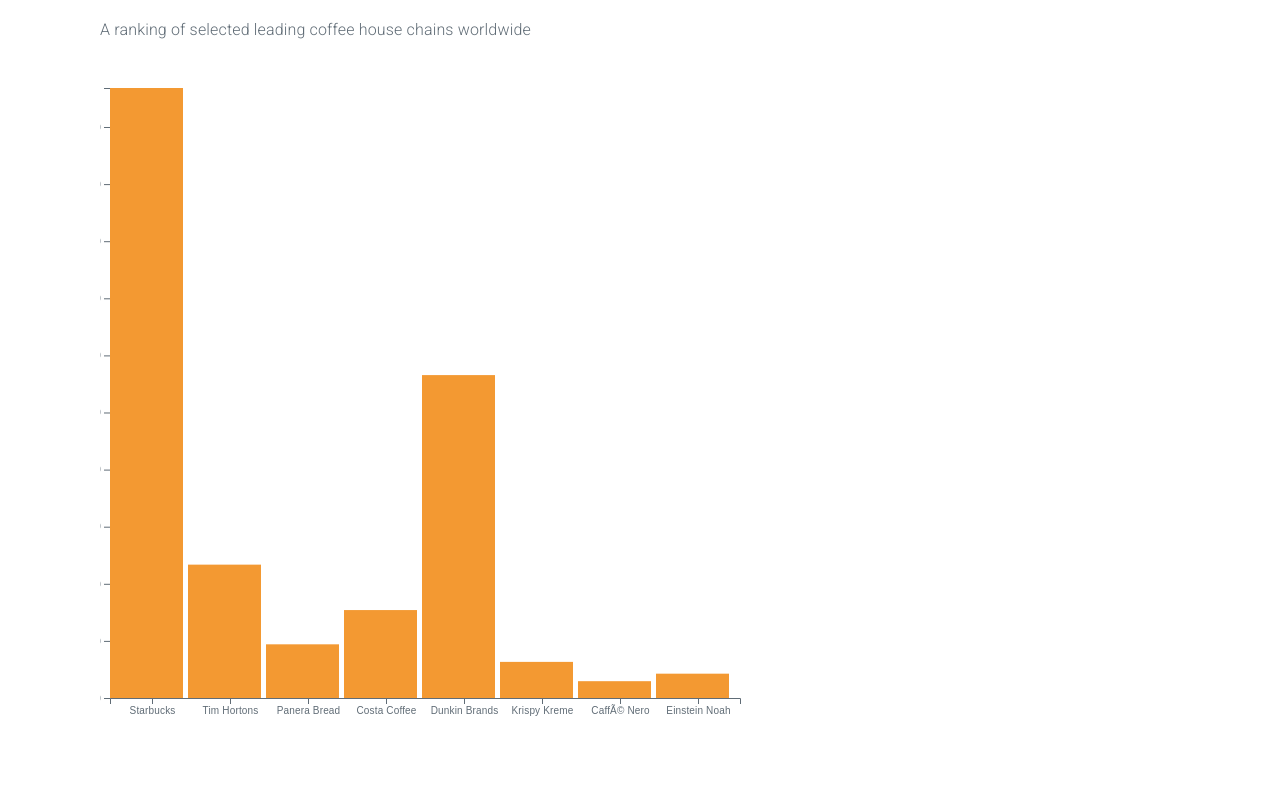
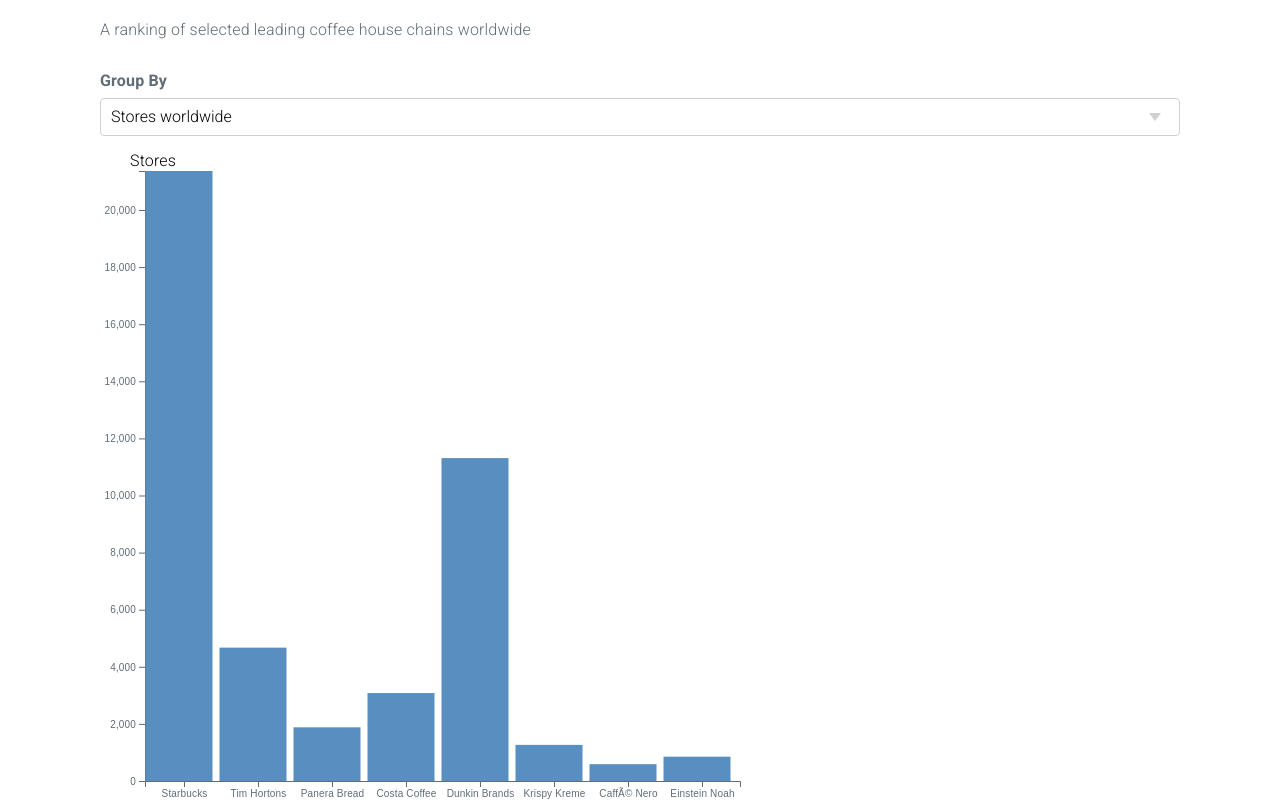
Before and after one commit to ZHYangRoger/bc-vis-lab5, a plain HTML site: page index.html in a window 1280 px wide. Shown: the part 58-867 px from the top of the page. Before the commit the page ends 800 px from the top, so only its background shows below. Drawn offline with nearby package versions, Linux system fonts and the light colour scheme.

Commit message:
refines-axes

```diff
--- a/index.html
+++ b/index.html
@@ -20,6 +20,13 @@
         <div class="container">
             <h1>Coffee House Chains</h1>
             <p>A ranking of selected leading coffee house chains worldwide</p>
+            <div class="menu">
+                <label for="group-by">Group By</label>
+                <select id="group-by">
+                    <option value="stores">Stores worldwide</option>
+                    <option value="revenue">Revenue in billion U.S. dollars</option>
+                </select>
+            </div>
             <div class="bar-chart"></div>
         </div>
     </body>
--- a/script.js
+++ b/script.js
@@ -9,7 +9,7 @@ async function main(){
     const url = "coffee-house-chains.csv";
     ori_data = await loadData(url);
 
-    var margin = {top: 20, right: 10, bottom: 20, left: 10};
+    var margin = {top: 20, right: 10, bottom: 20, left: 45};
     const width = 650 - margin.left - margin.right;
     const height = 650 - margin.top - margin.bottom;
     const svg = d3.select(".bar-chart")
@@ -53,6 +53,11 @@ async function main(){
     .attr("transform", `translate(0, ${width}`)
 	.call(yAxis);
 
+    svg.append("text")
+        .attr("class", "y-axis-title")
+        .attr('x', -15)
+        .attr('y', -5)
+        .text("Stores")
 
     svg.selectAll("barChart")
         .data(ori_data)
@@ -61,11 +66,16 @@ async function main(){
         .attr("class", "bar")
         .attr("y", d => yScale(d.stores))
         .attr("x", function(d, i){
-            return(i * xScale.bandwidth());
+            return(i * xScale.bandwidth() + 0.5);
         })
-        .attr("width", xScale.bandwidth() - 5)
+        .attr("width", xScale.bandwidth() - 7)
         .attr("height", d => height - yScale(d.stores))
-        .attr("fill", "rgb(243, 153, 50)")
+        .attr("fill", "rgb(88, 142, 192)")
+
+
+    function update(ori_data){
+
+    }
 }
 
 main();
--- a/style.css
+++ b/style.css
@@ -0,0 +1,3 @@
+a{
+    color:rgb(88, 142, 192)
+}
```
